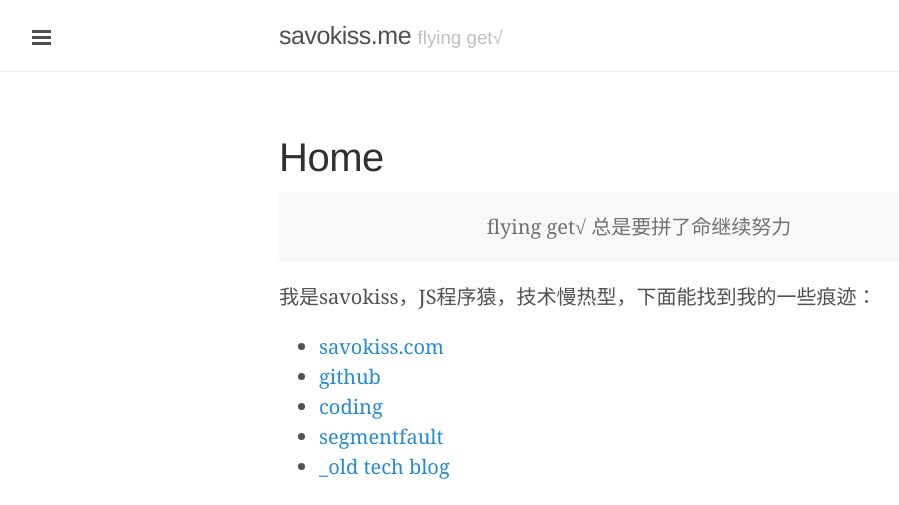
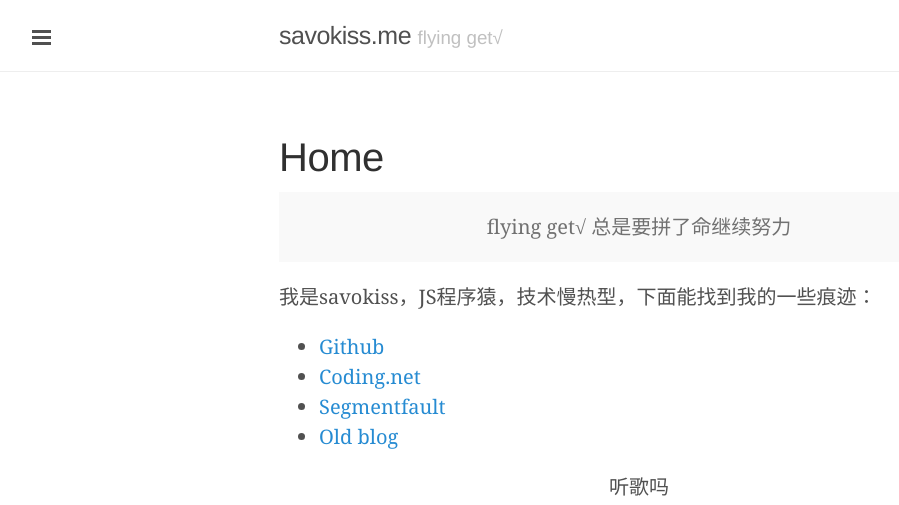
Before and after one commit to jaynaruto/jaynaruto.github.io, a Jekyll site: the page built from index.html, in a window 1280 px wide. Shown: the top 505 px of the page, without its empty margins (1-900 px from the left). Built offline with Jekyll 4.4.1, drawn with Linux system fonts in a browser that asks for light colours; Markdown is read by kramdown in place of the engine named in the settings; the list of posts is cut into pages by our own code; comment, search, counter and statistics services are not loaded.

Commit message:
Update index.html

```diff
--- a/index.html
+++ b/index.html
@@ -10,11 +10,10 @@ title: Home
 <p>我是savokiss，JS程序猿，技术慢热型，下面能找到我的一些痕迹：</p>
 
 <ul>
-  <li><a href="http://savokiss.com" target="_blank">savokiss.com</a></li>
-  <li><a href="http://github.com/savokiss" target="_blank">github</a></li>
-  <li><a href="https://coding.net/u/savokiss" target="_blank">coding</a></li>
-  <li><a href="http://segmentfault.com/u/savokiss" target="_blank">segmentfault</a></li>
-  <li><a href="http://cnblogs.com/savokiss" target="_blank">_old tech blog</a></li>
+  <li><a href="http://github.com/savokiss" target="_blank">Github</a></li>
+  <li><a href="https://coding.net/u/savokiss" target="_blank">Coding.net</a></li>
+  <li><a href="http://segmentfault.com/u/savokiss" target="_blank">Segmentfault</a></li>
+  <li><a href="http://cnblogs.com/savokiss" target="_blank">Old blog</a></li>
 </ul>
 
 <p class="text-center">听歌吗</p>
```
